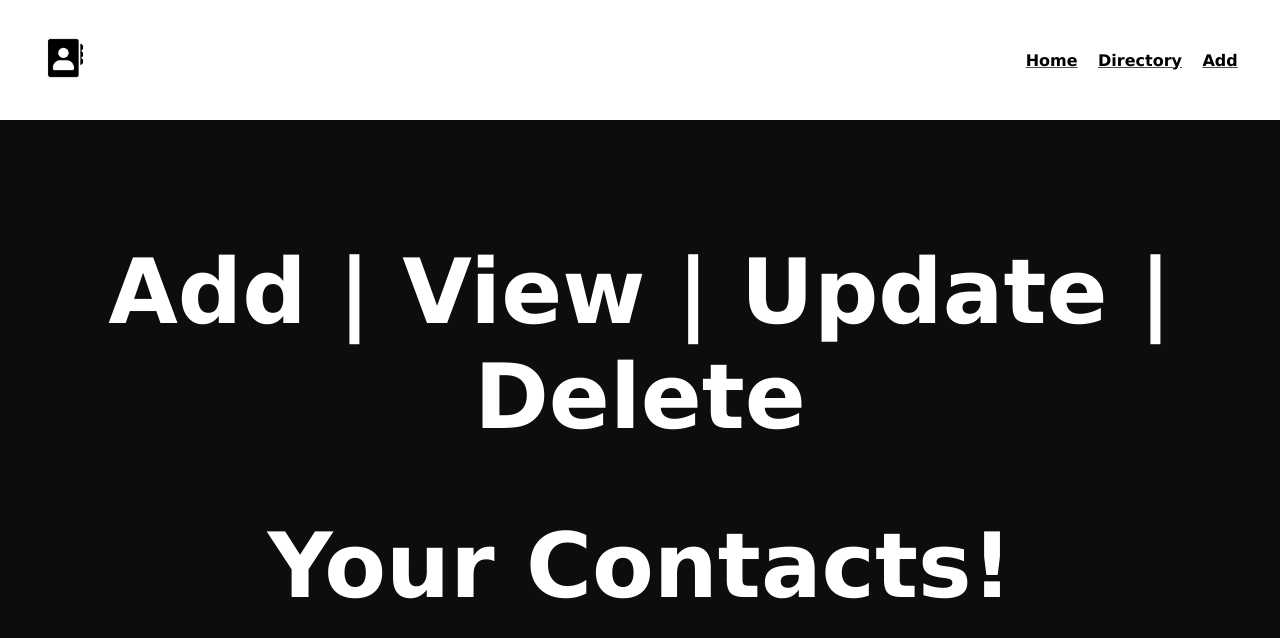
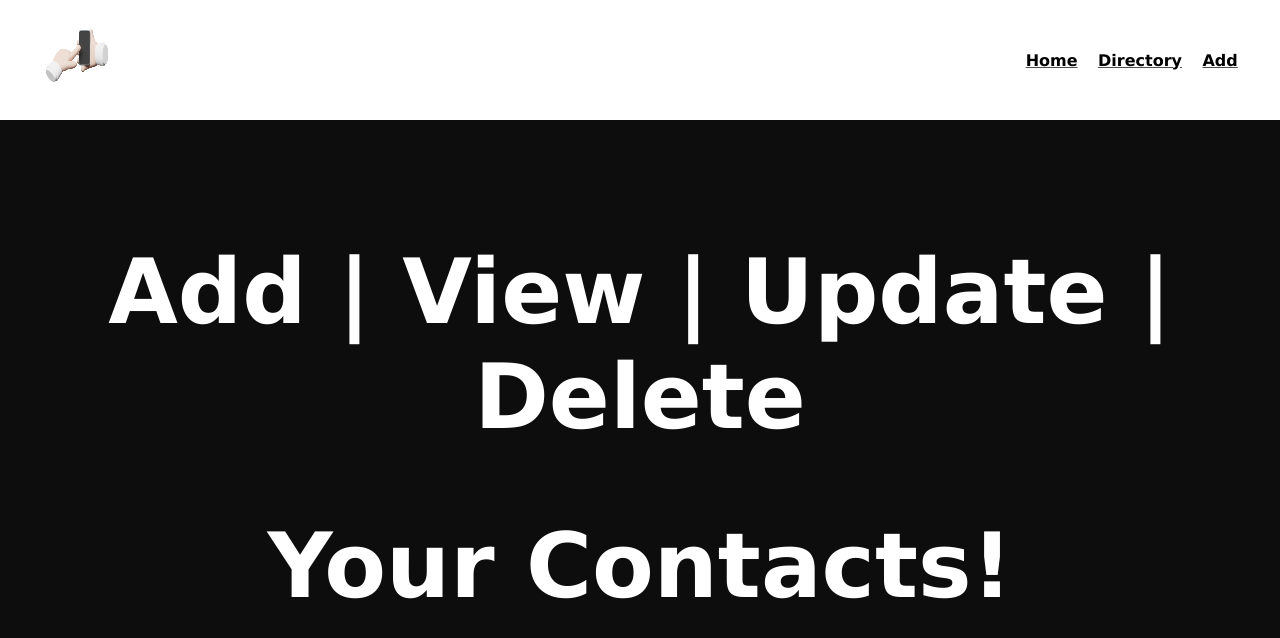
Before and after one commit to Rehman-codes/Phone-Directory, a React (Vite) app in the folder PD_FE/: page / in a window 1280 px wide. Shown: the top 638 px of the page. Built offline with nearby package versions, Linux system fonts and the light colour scheme; no server answers.

Commit message:
Favicon update

```diff
--- a/PD_FE/src/components/NavBar/navbar.css
+++ b/PD_FE/src/components/NavBar/navbar.css
@@ -11,8 +11,8 @@ nav {
 
 
   nav div img{
-    height: 70%;
-    width: 8%;
+    height: 100%;
+    width: 20%;
   }
 
   nav div a{
@@ -29,6 +29,11 @@ nav {
     align-items: center;
   }
 
+  nav div:first-child a{
+    height: 99%;
+    width: 50%;
+  }
+
   nav div:last-child{
     width: 40%;
     display: flex;
```
Also changed, not shown: PD_FE/src/assets/fav.png.
